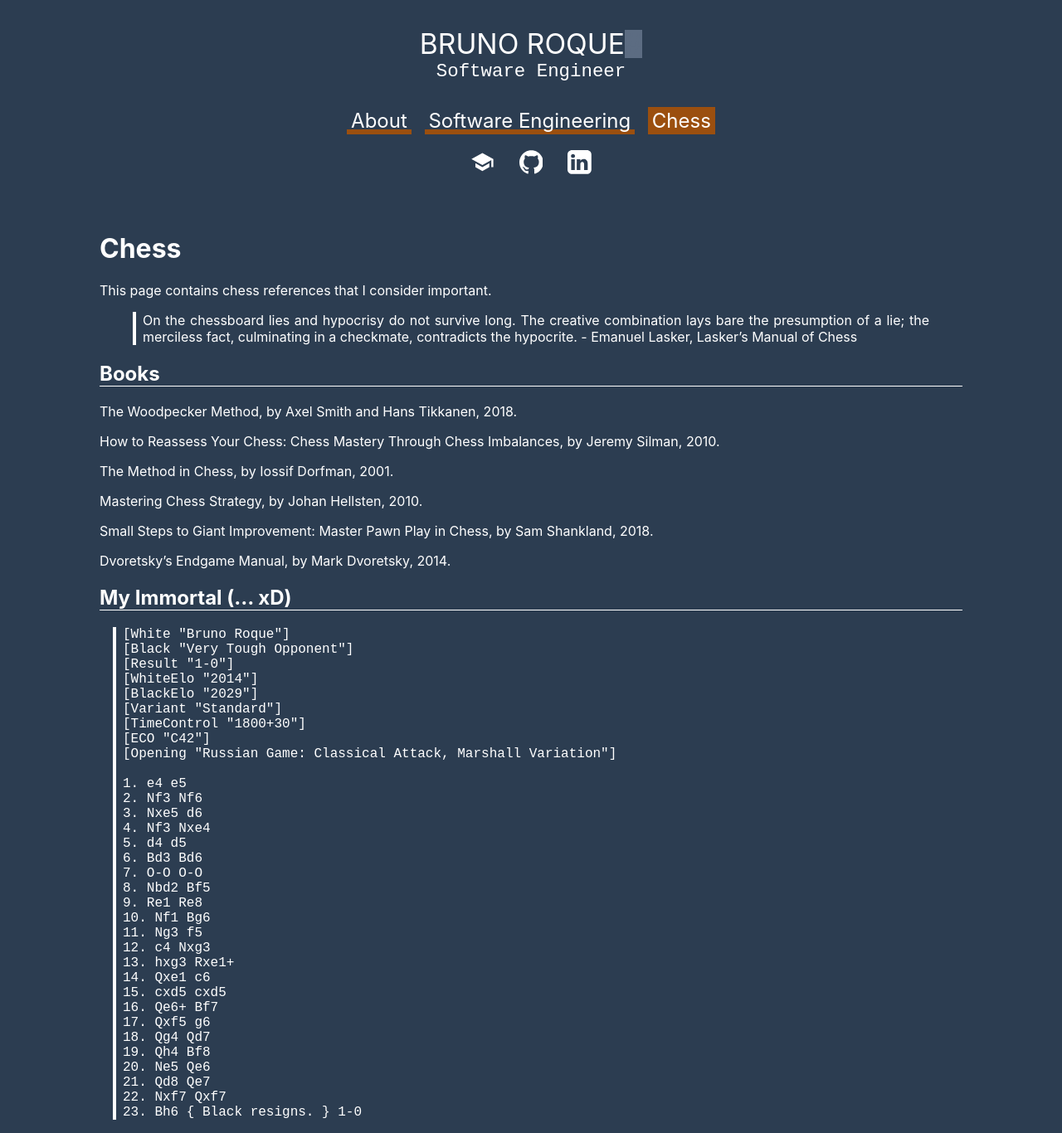
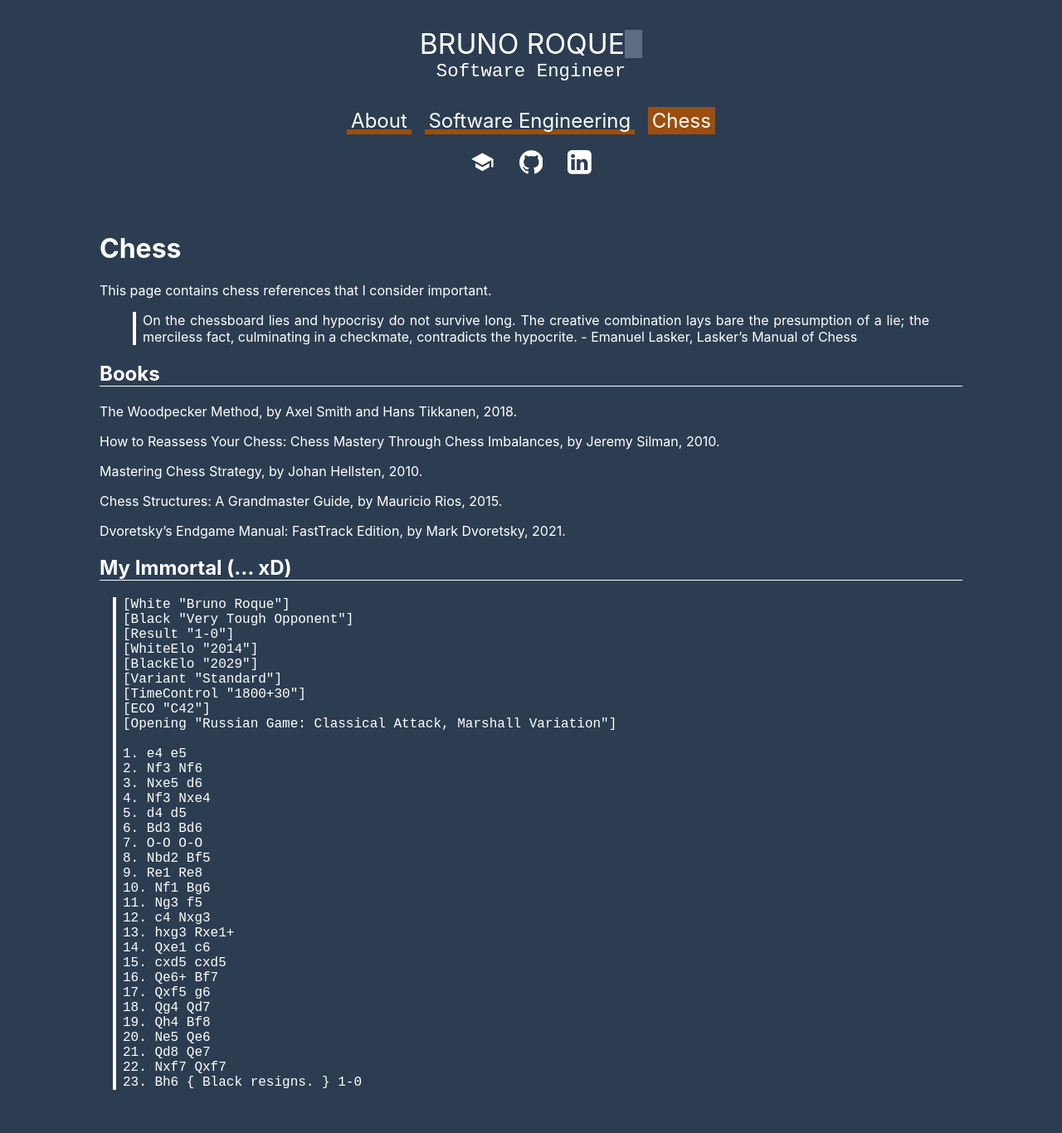
Before and after one commit to brunoroque06/brunoroque06.github.io, a Jekyll site: the page built from _pages/chess.md, in a window 1280 px wide. Shown: the whole page at 83% size. Built offline with Jekyll 4.4.1, drawn with Linux system fonts in a browser that asks for light colours; our own code applies the rules of GitHub Pages for plain Markdown files; after the commit the page ends 1330 px from its top, so only the background shows below that.

Commit message:
Update chess references

```diff
--- a/_pages/chess.md
+++ b/_pages/chess.md
@@ -15,13 +15,11 @@ The Woodpecker Method, by Axel Smith and Hans Tikkanen, 2018.
 
 How to Reassess Your Chess: Chess Mastery Through Chess Imbalances, by Jeremy Silman, 2010.
 
-The Method in Chess, by Iossif Dorfman, 2001.
-
 Mastering Chess Strategy, by Johan Hellsten, 2010.
 
-Small Steps to Giant Improvement: Master Pawn Play in Chess, by Sam Shankland, 2018.
+Chess Structures: A Grandmaster Guide, by Mauricio Rios, 2015.
 
-Dvoretsky's Endgame Manual, by Mark Dvoretsky, 2014.
+Dvoretsky's Endgame Manual: FastTrack Edition, by Mark Dvoretsky, 2021.
 
 ## My Immortal (... xD)
 
```
